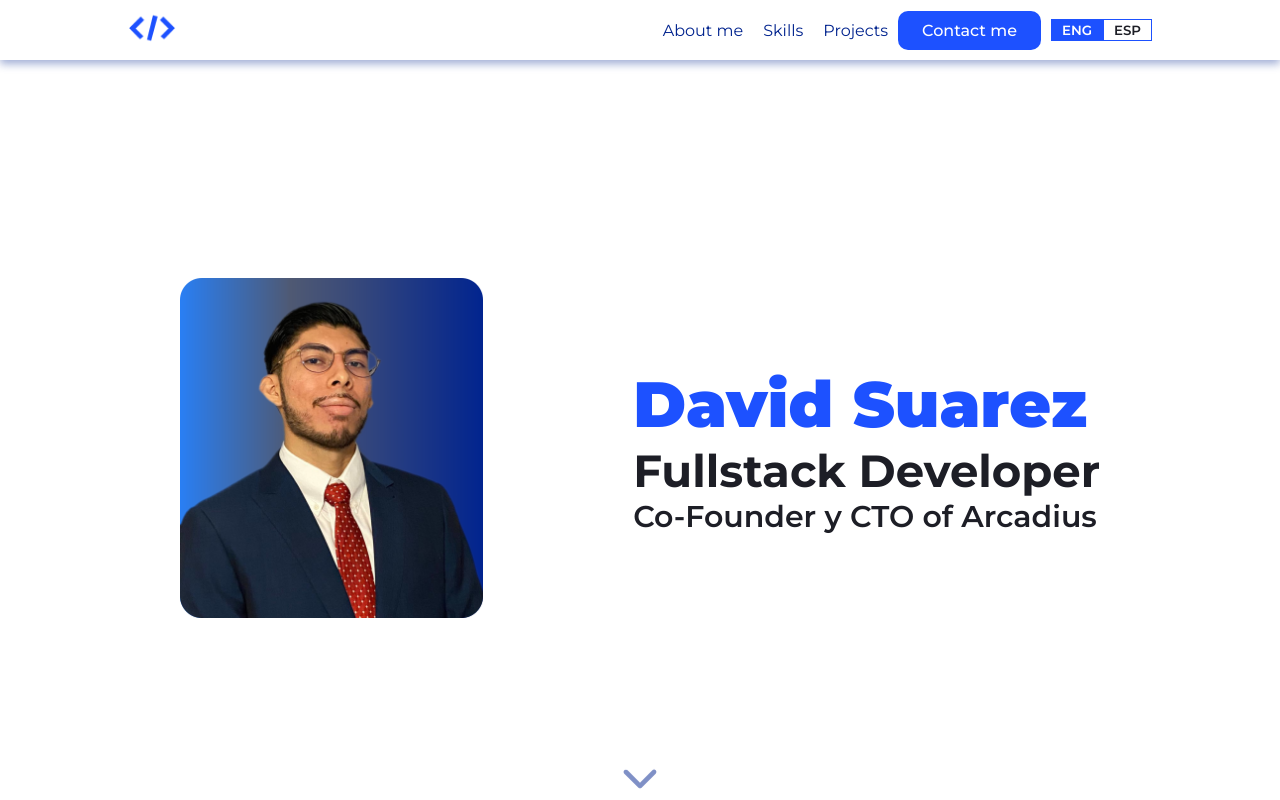
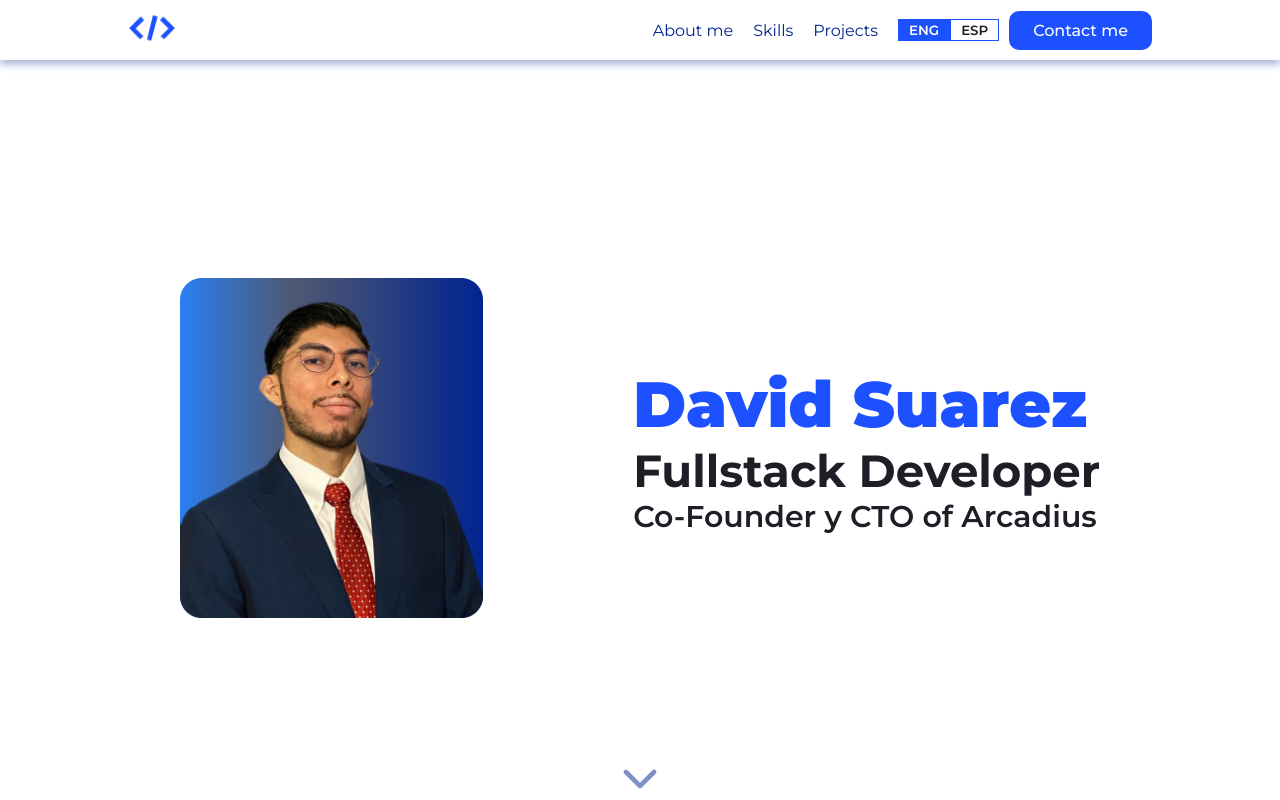
Before and after one commit to DevEscanor/PortafolioDevSam, a React (Create React App) app: page / in a window 1280 px wide. Shown: the top 800 px of the page. Built offline with nearby package versions, Linux system fonts and the light colour scheme.

Commit message:
Se movio el boton de lenguaje antes del boton de contacto

```diff
--- a/src/website/components/navbar/Navbar.jsx
+++ b/src/website/components/navbar/Navbar.jsx
@@ -38,12 +38,12 @@ function LinkItems({ estadoMiniMenu, cerrarMenu }) {
           {t("navbar.navlink3")}
         </Link>
       </li>
+        <LanguageBTNs onClick={handle} />
       <Link to='Contactanos' smooth={true} onClick={handle}>
         <li className='navbarItems navbarBtn'>
           {t("navbar.navlink4")}
         </li>
       </Link>
-      <LanguageBTNs onClick={handle}/>
     </ul>
   )
 }
--- a/src/website/components/navbar/navbar.css
+++ b/src/website/components/navbar/navbar.css
@@ -31,6 +31,7 @@
   display: flex;
   align-items: center;
   justify-content: space-between;
+  list-style: none;
 }
 .navbarList>a, .navbarListNone>a{
   text-decoration: none;
@@ -69,6 +70,9 @@
 
 .navbar__btn__lang:nth-child(1){
   margin-left: 10px;
+}
+.navbar__btn__lang:nth-child(2){
+  margin-right: 10px;
 }
 
 .active__lang{
@@ -161,4 +165,10 @@
   .navbar__btn__lang{
     font-size: 1.2rem;
   }
+.navbar__btn__lang:nth-child(1){
+  margin-left: unset;
 }
+.navbar__btn__lang:nth-child(2){
+  margin-right:unset;
+}
+}
--- a/src/website/components/sections/Habilidades.jsx
+++ b/src/website/components/sections/Habilidades.jsx
@@ -84,7 +84,7 @@ const ListIcons = () => {
   const refItems = useRef(null);
 
   const [itemIsVisible, setItemIsVisible] = useState();
-  console.log(itemIsVisible)
+  // console.log(itemIsVisible)
   useEffect(() => {
     const { current } = refItems;
     const observer = new IntersectionObserver((entries) => {
```
